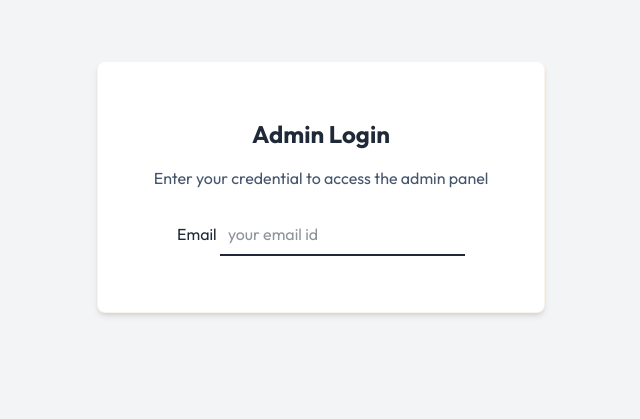
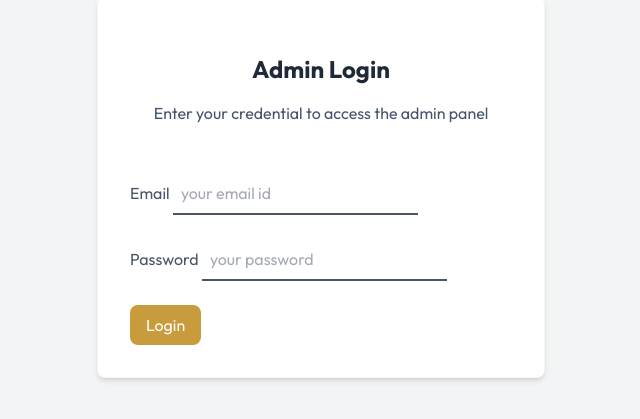
Before and after one commit to abhinavsingh2500/Blogate, a React (Vite) app in the folder client/: page /admin in a window 1280 px wide. Shown: the part 213-632 px from the top of the page, without its empty margins (319-959 px from the left). Built offline with nearby package versions, Linux system fonts and the light colour scheme.

Commit message:
login page frontend completed

```diff
--- a/client/src/components/admin/Login.jsx
+++ b/client/src/components/admin/Login.jsx
@@ -1,6 +1,8 @@
-import React from 'react'
+import React, { useState } from 'react'
 
 const Login = () => {
+  const[email,setEmail]=useState('');
+  const[password,setPassword]=useState('');
     const handleSubmit=async(e)=>{
      e.preventDefault()
     }
@@ -12,11 +14,19 @@ const Login = () => {
             <h1 className="text-2xl font-bold mb-4"> <span>Admin</span> Login</h1>
             <p className="text-slate-600"> Enter your credential to access the admin panel</p>
         </div>
-        <form onSubmit={handleSubmit}></form>
-        <div>
+        <form onSubmit={handleSubmit} className='mt-6 w-full sm:max-w-md text-gray-600' >
+        <div clasName='flex flex-col'>
             <label> Email </label>
-            <input type='email' required placeholder='your email id' className='border-b-2 bborder-gray-300 p-2 outline-none mb-6'/>
+            <input onChange={(e)=>setEmail(e.target.value)} value={email} type='email' required placeholder='your email id' className='border-b-2 bborder-gray-300 p-2 outline-none mb-6'/>
         </div>
+        <div clasName='flex flex-col'>
+            <label> Password </label>
+            <input
+            onChange={(e)=>setPassword(e.target.value)} value={password}
+            type='password' required placeholder='your password' className='border-b-2 bborder-gray-300 p-2 outline-none mb-6'/>
+        </div>
+        <button type='submit' className='bg-primary text-white py-2 px-4 rounded-lg hover:bg-primary/90'>Login</button>
+        </form>
         </div>
       </div>
     </div>
--- a/client/src/components/admin/Sidebar.jsx
+++ b/client/src/components/admin/Sidebar.jsx
@@ -56,6 +56,8 @@ const Sidebar = () => {
         <img src={assets.comment_icon} alt="" className='min-w-4 w-5' />
         <p className=''>Comments</p>
       </NavLink>
+
+
     </div>
   )
 }
--- a/client/src/pages/admin/Listblog.jsx
+++ b/client/src/pages/admin/Listblog.jsx
@@ -5,6 +5,7 @@ const Listblogs = () => {
     <div className="space-y-4">
       <h1 className="text-3xl font-bold text-slate-900">Blog List</h1>
       <p className="text-slate-600">This page will show your published blogs and let you manage them.</p>
+
     </div>
   )
 }
```
Also changed, not shown: 1 other file (tests, documents, lock files or other folders).
